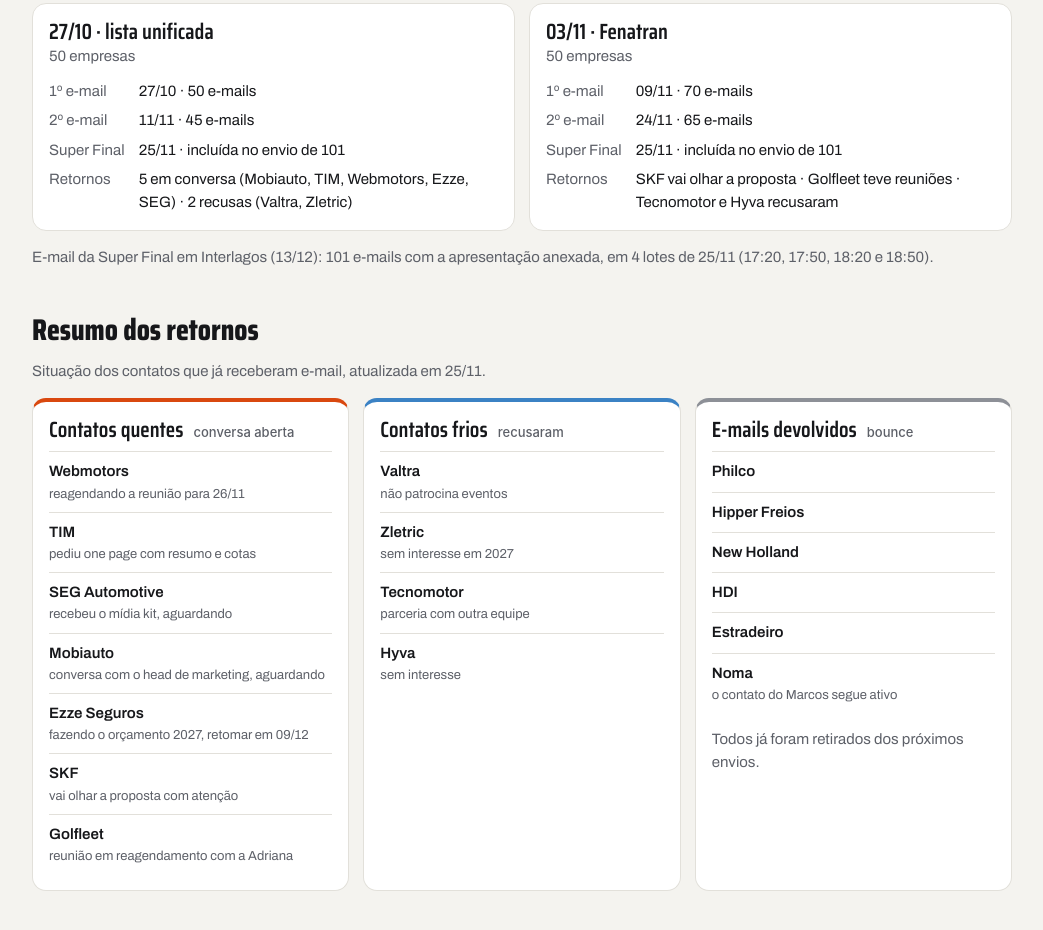
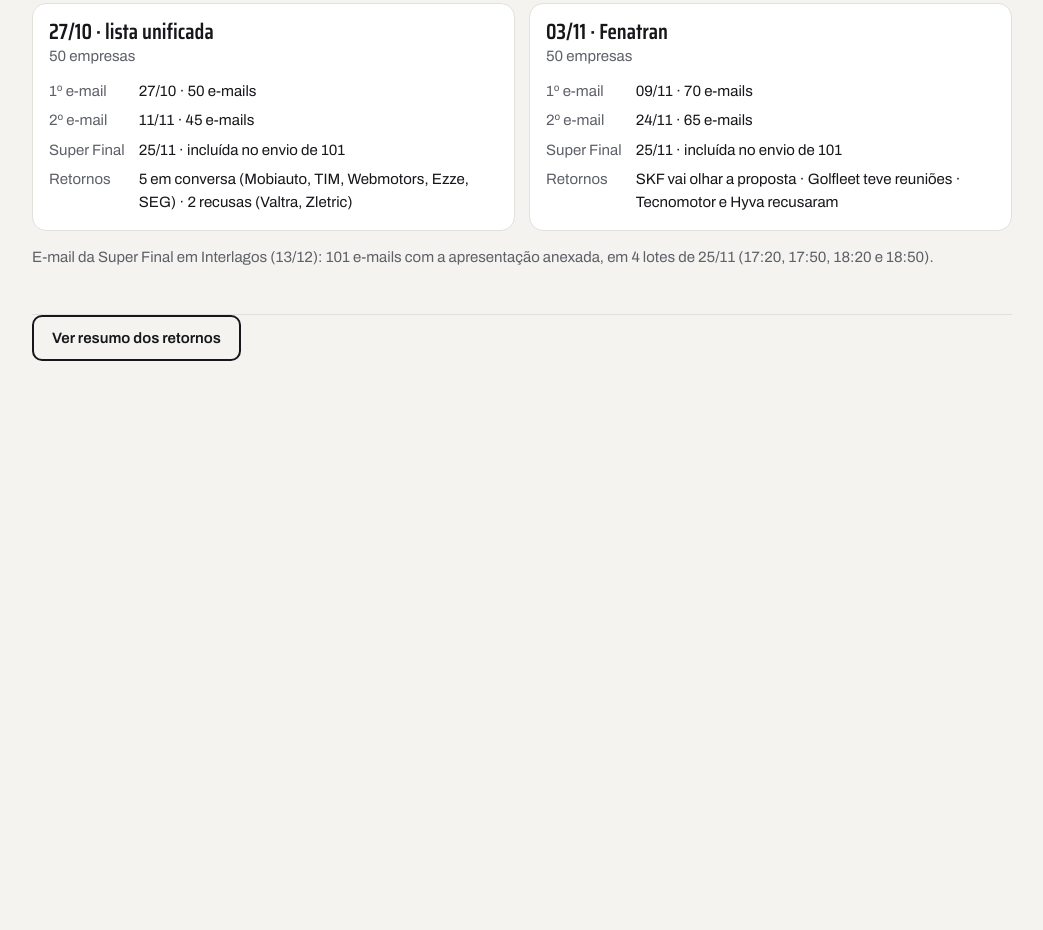
Before and after one commit to Nunessilva10/listas-rv, a plain HTML site: page index.html in a window 1280 px wide. Shown: the part 1759-2689 px from the top of the page, without its empty margins (118-1161 px from the left). After the commit the page ends 2243 px from the top, so only its background shows below. Drawn offline with Linux system fonts and the light colour scheme.

Commit message:
Resumo dos retornos oculto
Co-Authored-By: Claude Sonnet 5.5 <noreply@anthropic.com>
Claude-Session: https://claude.ai/code/session_01X9oAcW95H1YY45DkGVFNEd

```diff
--- a/index.html
+++ b/index.html
@@ -86,9 +86,9 @@ td.n{text-align:right;white-space:nowrap}
 <dl><dt>1º e-mail</dt><dd>09/11 · 70 e-mails</dd><dt>2º e-mail</dt><dd>24/11 · 65 e-mails</dd><dt>Super Final</dt><dd>25/11 · incluída no envio de 101</dd><dt>Retornos</dt><dd>SKF vai olhar a proposta · Golfleet teve reuniões · Tecnomotor e Hyva recusaram</dd></dl></article>
 </div>
 <p class="meta">E-mail da Super Final em Interlagos (13/12): 101 e-mails com a apresentação anexada, em 4 lotes de 25/11 (17:20, 17:50, 18:20 e 18:50).</p>
-<h2 style="margin-top:44px">Resumo dos retornos</h2>
-<p class="meta">Situação dos contatos que já receberam e-mail, atualizada em 25/11.</p>
-<div class="resumo">
+<details class="dez" style="margin-top:44px"><summary class="btn" style="display:inline-block;cursor:pointer;line-height:1.2;padding:12px 18px">Ver resumo dos retornos</summary>
+<p class="meta" style="margin-top:12px">Situação dos contatos que já receberam e-mail, atualizada em 25/11.</p>
+<div class="resumo" style="margin-top:14px">
 <article class="rs quente"><h3>Contatos quentes <span>conversa aberta</span></h3><ul>
 <li><b>Webmotors</b> <small>reagendando a reunião para 26/11</small></li>
 <li><b>TIM</b> <small>pediu one page com resumo e cotas</small></li>
@@ -106,7 +106,7 @@ td.n{text-align:right;white-space:nowrap}
 <li><b>Philco</b></li><li><b>Hipper Freios</b></li><li><b>New Holland</b></li><li><b>HDI</b></li><li><b>Estradeiro</b></li><li><b>Noma</b> <small>o contato do Marcos segue ativo</small></li></ul>
 <p class="meta">Todos já foram retirados dos próximos envios.</p></article>
 </div>
-</div></main>
+</div></details></div></main>
 <footer class="foot"><div class="wrap"><span id="msg">Nenhuma lista marcada ainda.</span>
 <div class="bar" style="margin:0"><button class="btn y" id="reg" type="button">Enviar aprovação</button></div></div></footer>
 <script>
```
